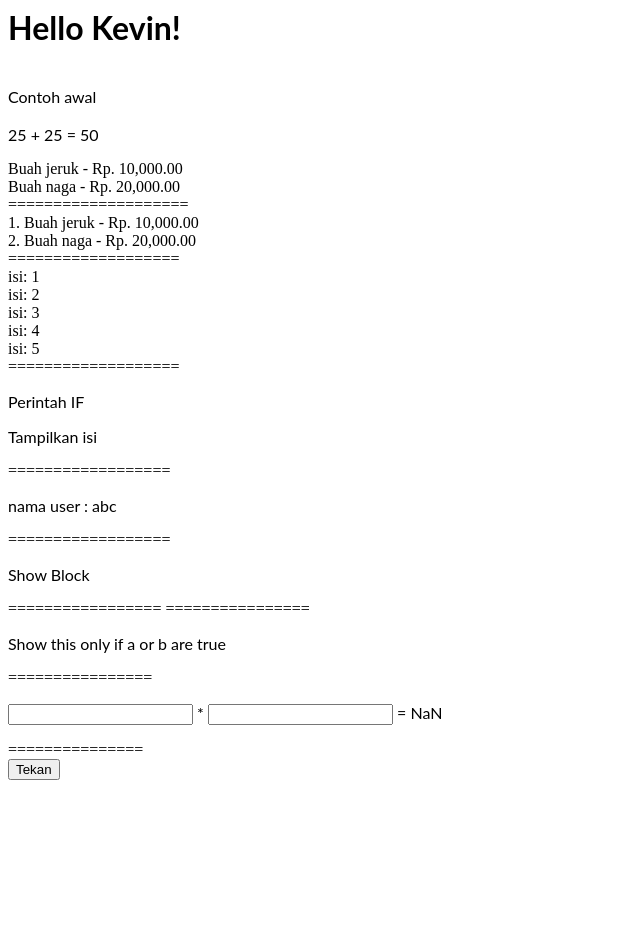
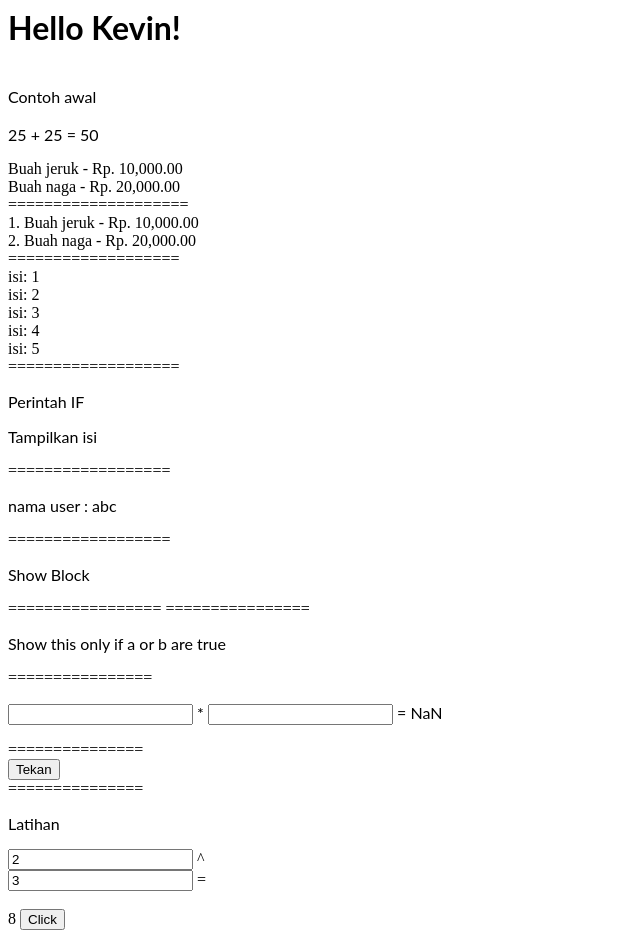
Before and after one commit to nichokevin/LatAngular, an Angular app: page / in a window 1280 px wide. Shown: the whole page, without its empty margins (0-640 px from the left). Before the commit the page ends 800 px from the top, so only its background shows below. Built offline with nearby package versions, Linux system fonts and the light colour scheme.

Commit message:
2 files modified- selesai+latihan

```diff
--- a/src/app/app.component.html
+++ b/src/app/app.component.html
@@ -53,3 +53,12 @@
 <br/>
 <button (click)="Klikbtn()">Tekan</button>
 {{Pesan}}
+<br/>
+===============
+<p>Latihan</p>
+
+<div><input [(ngModel)]="v1"/> ^ </div>
+  <div><input [(ngModel)]="v2"/> = </div>
+  <br/>
+  {{hasil}}
+  <button (click)="click()">Click</button>
--- a/src/app/app.component.ts
+++ b/src/app/app.component.ts
@@ -21,7 +21,7 @@ export class AppComponent  {
   //if
   show: boolean = true;
 
-  user={
+  user = {
     nama: 'abc'
   }
 
@@ -33,4 +33,13 @@ export class AppComponent  {
   Klikbtn(){
     this.Pesan = "Tombol di tekan";
   }
+
+  //Latihan
+  v1=2;
+  v2=3;
+  hasil= Math.pow(this.v1,this.v2);
+  value = '';
+  click(){
+    this.value = "Tombol di tekan";
+  }
 }
```
